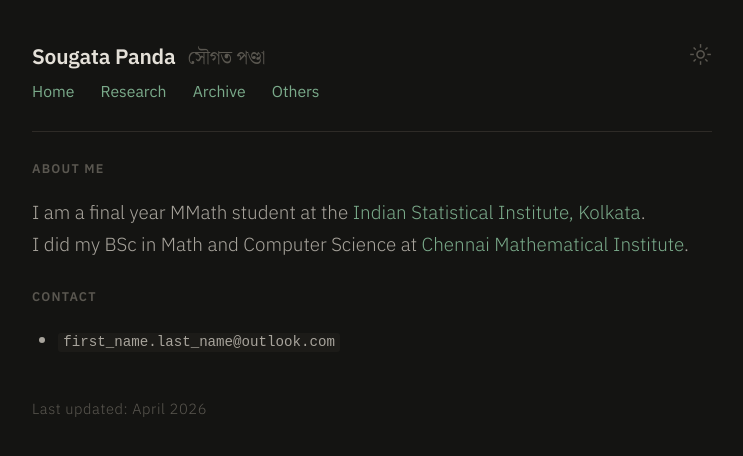
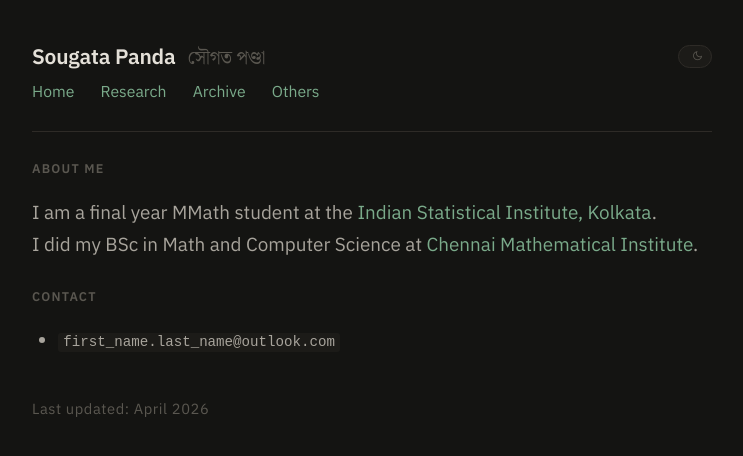
Before and after one commit to sougata543/sougata543.github.io, a Jekyll site: the page built from index.md, in a window 1280 px wide. Shown: the top 456 px of the page, without its empty margins (268-1011 px from the left). Built offline with Jekyll 4.4.1, drawn with Linux system fonts in a browser that asks for light colours; some web fonts are replaced.

Commit message:
logo update 2

```diff
--- a/_layouts/default.html
+++ b/_layouts/default.html
@@ -18,7 +18,7 @@
   <!-- Google Fonts -->
   <link rel="preconnect" href="https://fonts.googleapis.com">
   <link rel="preconnect" href="https://fonts.gstatic.com" crossorigin>
-  <link href="https://fonts.googleapis.com/css2?family=IBM+Plex+Sans:ital,wght@0,300;0,400;0,500;0,600;1,300;1,400&family=Noto+Serif+Bengali:wght@400;700&display=swap" rel="stylesheet">
+  <link href="https://fonts.googleapis.com/css2?family=EB+Garamond:ital,wght@0,400;0,700;1,400;1,700&family=IBM+Plex+Sans:wght@400;500;600&family=Noto+Serif+Bengali:wght@400;700&display=swap" rel="stylesheet">
 
 
   <!--new icon -->
@@ -121,11 +121,11 @@
       var icon = document.getElementById('toggle-icon');
       if (body.classList.contains('dark')) {
         body.classList.replace('dark', 'light');
-        icon.textContent = 'dark_mode';
+        icon.textContent = 'light_mode';
         localStorage.setItem('theme', 'light');
       } else {
         body.classList.replace('light', 'dark');
-        icon.textContent = 'light_mode';
+        icon.textContent = 'dark_mode';
         localStorage.setItem('theme', 'dark');
       }
     }
@@ -134,7 +134,7 @@
       var saved = localStorage.getItem('theme') || 'dark';
       document.body.className = saved;
       var icon = document.getElementById('toggle-icon');
-      if (icon) icon.textContent = saved === 'dark' ? 'light_mode' : 'dark_mode';
+      if (icon) icon.textContent = saved === 'dark' ? 'dark_mode' : 'light_mode';
     })();
   </script>
 
--- a/css/style.css
+++ b/css/style.css
@@ -140,21 +140,35 @@ header nav a:hover { color: var(--accent); }
 
 /* ─── THEME TOGGLE ───────────────────────────────────── */
 .theme-toggle {
+  display: flex;
+  align-items: center;
+  gap: 0.4rem;
+  background: var(--bg-subtle);
+  border: 0.5px solid var(--border);
+  border-radius: 20px;
+  padding: 0.2rem 0.3rem 0.2rem 0.6rem;
   cursor: pointer;
   user-select: none;
   flex-shrink: 0;
   margin-left: 1.25rem;
   align-self: flex-start;
-  margin-top: 0.05rem;
-  color: var(--text-muted);
-  transition: color 0.15s;
+  margin-top: 0.15rem;
+  transition: background 0.2s, border-color 0.2s;
 }
 
-.theme-toggle:hover { color: var(--accent); }
+.theme-toggle span {
+  font-size: 0.6rem;
+  font-weight: 500;
+  color: var(--text-muted);
+  letter-spacing: 0.06em;
+}
 
-.theme-toggle .material-symbols-outlined {
-  font-size: 1.1rem;
-  display: block;
+.theme-toggle-pip {
+  width: 16px;
+  height: 16px;
+  border-radius: 50%;
+  background: var(--text-muted);
+  opacity: 0.5;
 }
 
 /* ─── MAIN ───────────────────────────────────────────── */
@@ -271,11 +285,15 @@ footer {
   html { font-size: 17px; }
 
   header {
-    flex-direction: column;
-    gap: 0.75rem;
+    flex-direction: row;
+    align-items: flex-start;
+  }
+
+  header > div:first-child {
+    flex: 1;
   }
 
   header nav { gap: 1rem; }
 
-  .theme-toggle { margin-left: 0; }
+  .theme-toggle { margin-left: 1rem; margin-top: 0.05rem; }
 }
```
